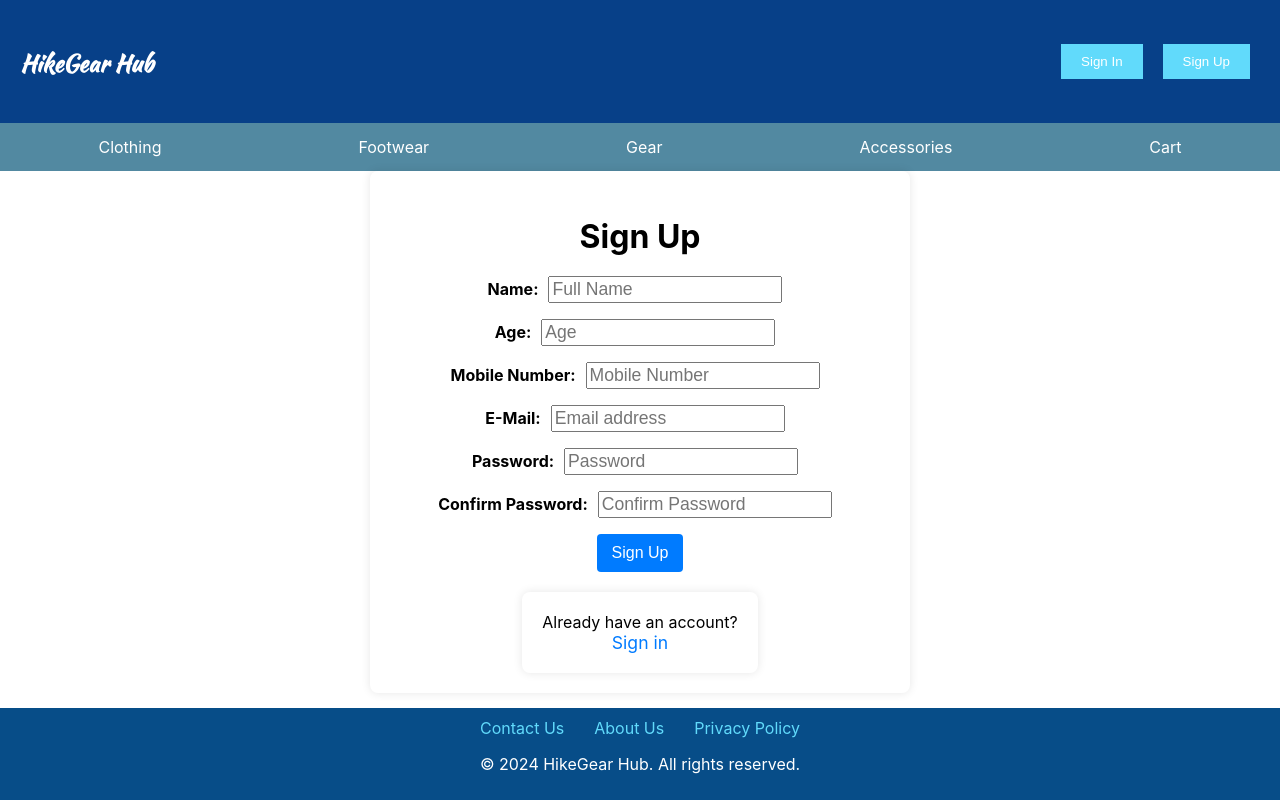
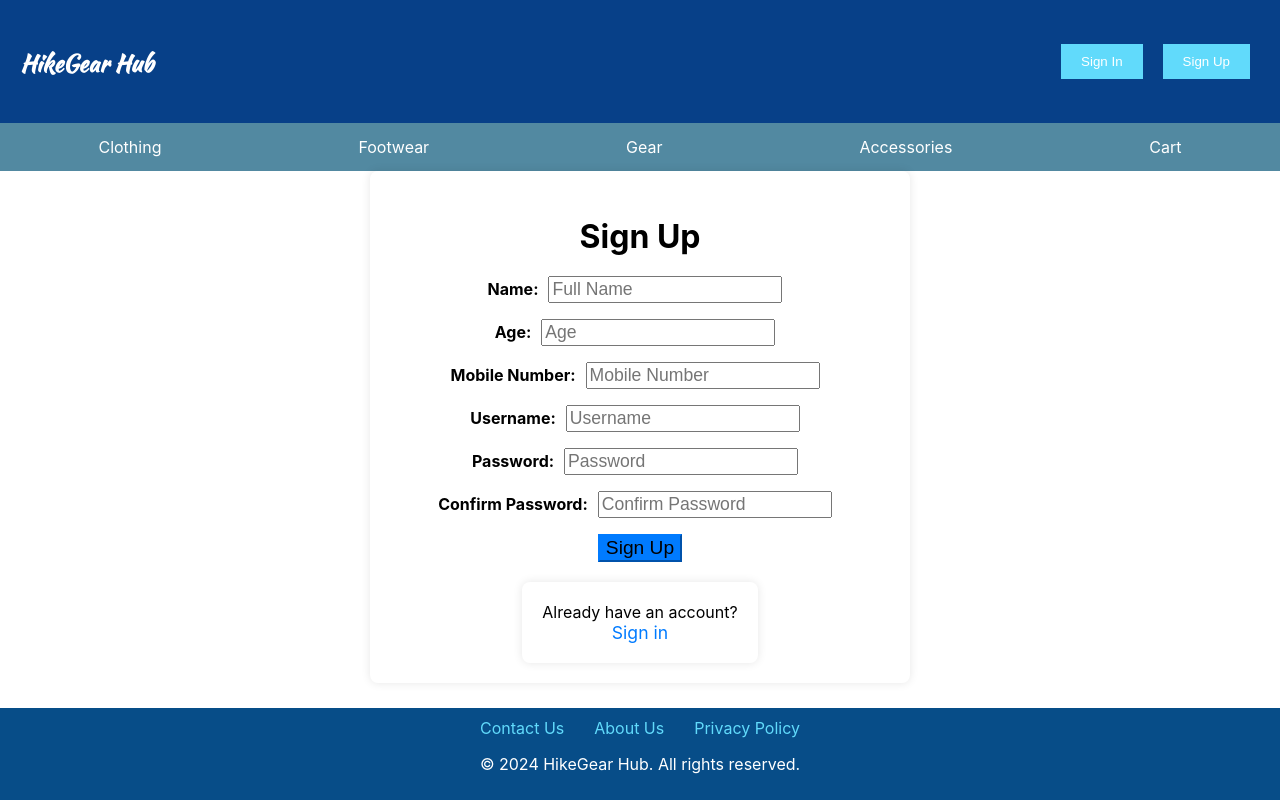
Before and after one commit to Satyamb-03/HikeGear-Hub, a React (Create React App) app: page /signup in a window 1280 px wide. Built offline with nearby package versions, Linux system fonts and the light colour scheme.

Commit message:
sign up and sign in updated

```diff
--- a/src/App.js
+++ b/src/App.js
@@ -114,6 +114,7 @@ function App() {
                 <Route path="/cart" element={<Cart />} />
                 <Route path="/signin" element={<SignIn />} />
                 <Route path="/signup" element={<SignUP />} />
+                <Route path='/Supplier-DashBoard' element={<SupplierDashboard />} />
               </Routes>
             </main>
 
--- a/src/Footwear.js
+++ b/src/Footwear.js
@@ -1,8 +1,7 @@
 import React, { useState, useEffect, useContext } from 'react';
+import './footwear.css';
 import { CartContext } from './CartContext';
 import ProductService from './ProductService';
-import AddProduct from './AddProduct';
-import './footwear.css';
 
 function Footwear() {
   const [footwearItems, setFootwearItems] = useState([]);
@@ -16,14 +15,13 @@ function Footwear() {
     const fetchFootwearItems = async () => {
       try {
         const footwearSnapshot = await ProductService.getAllProducts();
-        const footwearList = footwearSnapshot.docs
-          .map(doc => ({
-            id: doc.id,
-            ...doc.data()
-          }))
-          .filter(item => item.category === 'Footwear'); // Filter items by category
+        const footwearList = footwearSnapshot.docs.map(doc => ({
+          id: doc.id,
+          ...doc.data()
+        })).filter(item => item.category === 'Footwear');
         setFootwearItems(footwearList);
 
+        // Initialize quantities for each item
         const initialQuantities = {};
         footwearList.forEach(item => {
           initialQuantities[item.id] = 1;
@@ -71,15 +69,11 @@ function Footwear() {
     <div className="Footwear">
       <h2>Footwear</h2>
       <p>Explore our selection of hiking boots and shoes designed for every terrain.</p>
-      <AddProduct />
       <div className="footwear-list">
         {footwearItems.map((item) => (
           <div key={item.id} className={`footwear-item ${item.newArrival ? 'new-arrival' : ''}`}>
             {item.newArrival && <span className="new-badge">New Arrival</span>}
-            {/* Show the image only if the category is Footwear */}
-            {item.category === 'Footwear' && (
-              <img src={item.image} alt={item.name} />
-            )}
+            <img src={item.image} alt={item.name} />
             <h3 onClick={() => handleItemClick(item)} className="item-name-clickable">{item.name}</h3>
             <p>{item.description}</p>
             <p className="price">${item.pricePerDay}/day</p>
--- a/src/SignIn.js
+++ b/src/SignIn.js
@@ -40,7 +40,7 @@ const SignIn = () => {
       <h2 className="mb-3">Sign In</h2>
       {error && <Alert variant="danger">{error}</Alert>}
       <Form onSubmit={handleSubmit}>
-        <Form.Group className="mb-3" controlId="formBasicEmail"><label  style={{ fontWeight: 700, marginRight: 10 }}>Email:</label>
+        <Form.Group className="mb-3" controlId="formBasicEmail"><label  style={{ fontWeight: 700, marginRight: 10 }}>Username:</label>
           <Form.Control
             type="email"
             placeholder="Username"
--- a/src/SignUP.js
+++ b/src/SignUP.js
@@ -75,10 +75,10 @@ const SignUp = () => {
         </Form.Group>
 
         <Form.Group className="mb-3" controlId="formBasicEmail">
-          <label style={{ fontWeight: 700, marginRight: 10 }}>E-Mail:</label>
+          <label style={{ fontWeight: 700, marginRight: 10 }}>Username:</label>
           <Form.Control
             type="email"
-            placeholder="Email address"
+            placeholder="Username"
             value={email}
             onChange={(e) => setEmail(e.target.value)}
           />
```
